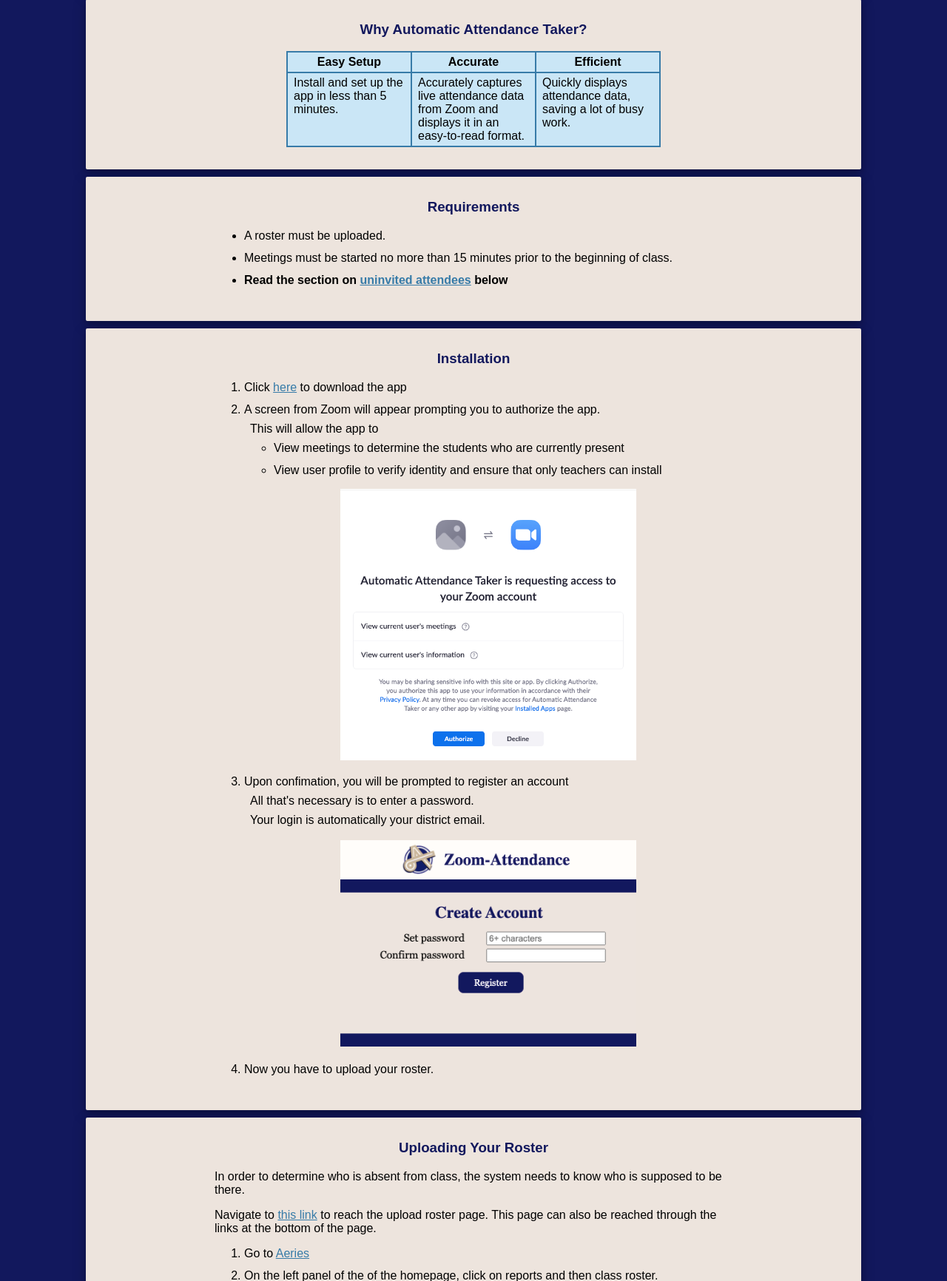
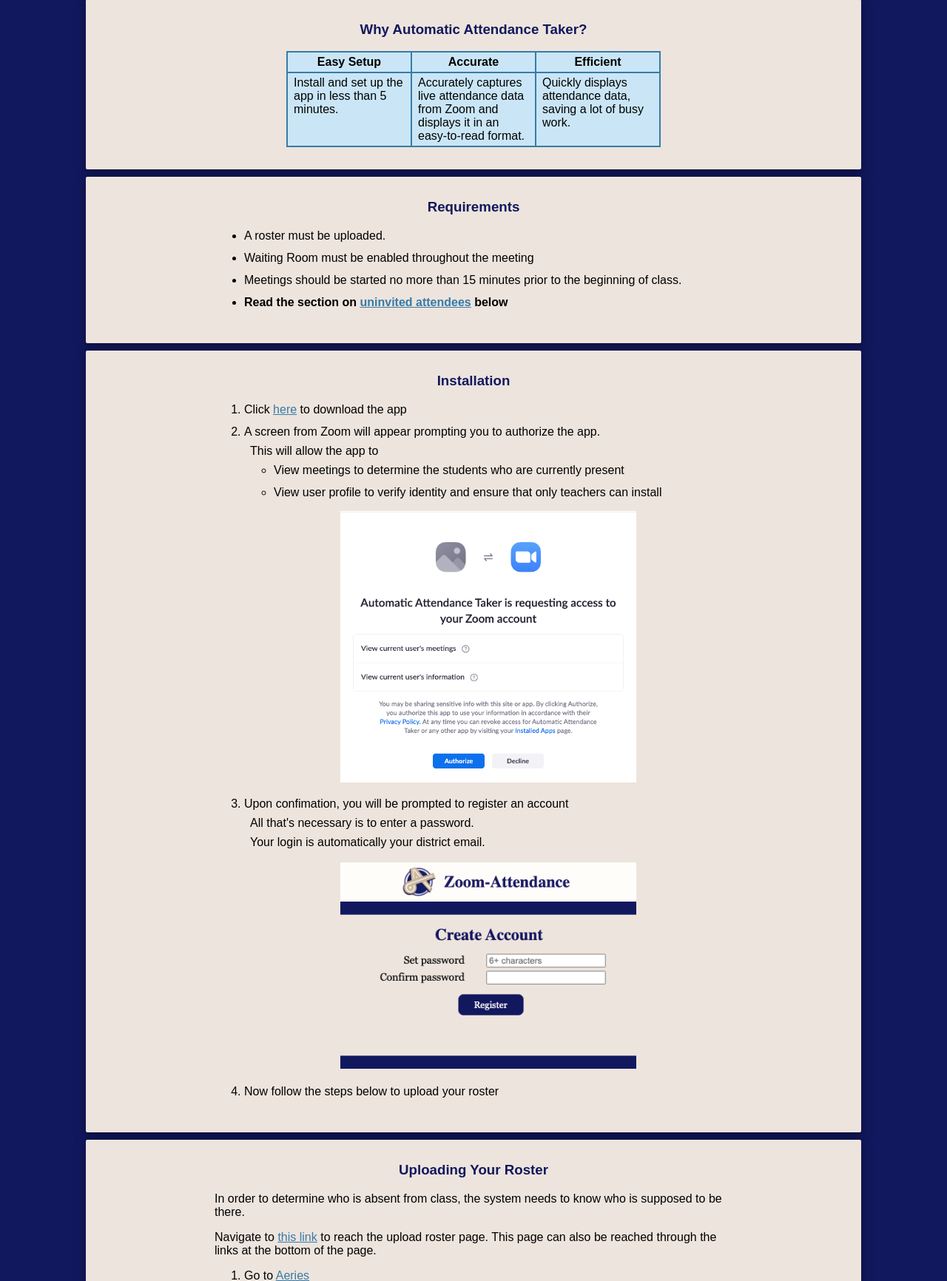
Before and after one commit to BrainHu42/Acalanes-Attendance, a Flask app: page / in a window 1280 px wide. Shown: the part 466-2198 px from the top of the page at 74% size. Run offline with Flask 2, Linux system fonts and the light colour scheme; some libraries are stand-ins or nearby versions.

Commit message:
make it better

```diff
--- a/AAT/templates/index.html
+++ b/AAT/templates/index.html
@@ -36,7 +36,8 @@
   <div class="shrink">
     <ul>
       <li>A roster must be uploaded.</li>
-      <li>Meetings must be started no more than 15 minutes prior to the beginning of class.</li>
+      <li>Waiting Room must be enabled throughout the meeting</li>
+      <li>Meetings should be started no more than 15 minutes prior to the beginning of class.</li>
       <li><strong>Read the section on <a href="{{ url_for('zoomAPI.index') }}#strangerDanger">uninvited attendees</a> below</strong></li>
     </ul>
   </div>
@@ -58,7 +59,7 @@
       <p>All that's necessary is to enter a password.</p>
       <p>Your login is automatically your district email.</p></li>
       <p class="img"><img class="deny" src="{{ url_for('static', filename='login.png') }}" width="400" alt="image not found"></p>
-      <li>Now you have to upload your roster.</li>
+      <li>Now follow the steps below to upload your roster</li>
     </ol>
   </div>
 </div>
@@ -71,9 +72,9 @@
       <li>Go to <a target="_blank" href="https://pass.acalanes.k12.ca.us/Teacher/Login.aspx">Aeries</a></li>
       <li>On the left panel of the of the homepage, click on reports and then class roster.</li>
       <p class="img"><img src="{{ url_for('static', filename='rosterLocation.png') }}" width="400" alt="image not found"></p>
-      <li>Configure the report to contain the following settings.  If it is the first semester, the term code should be 1.  If it is the second semester, use term code 3.  Make sure to uncheck all boxes on the right.  This step is important because the program will not function if the sheet is formatted incorrectly.</li>
+      <li>Configure the report to contain the following settings. For second semester, use term code 3.  Make sure to uncheck all boxes on the right. The upload process might fail if the sheet is formatted incorrectly.</li>
       <p class="img"><img src="{{ url_for('static', filename='rosterSettings.png') }}" width="400" alt="Report Format = XLSX, Specific term code = 1, Sort with Teacher/Period, Uncheck all boxes on the right, Click Run Report at the bottom"></p>
-      <li>After downloading the report and uploading the file to Automatic Attendance Taker, the process is complete.  Now you can start using the app!</li>
+      <li>After downloading the report and uploading the file, the process is complete. Make sure to bookmark the dashboard page for easy access. Now you can start using the app!</li>
     </ol>
   </div>
 </div>
```
Also changed, not shown: AAT/account.py (+4 -4 lines).
